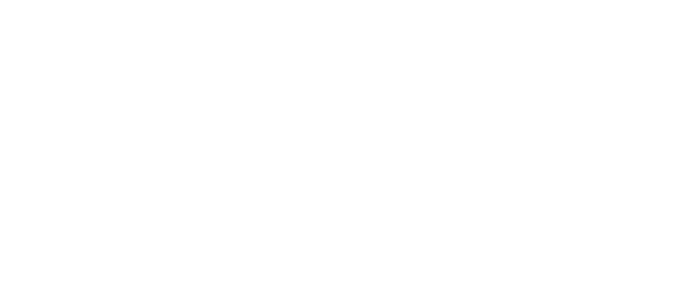
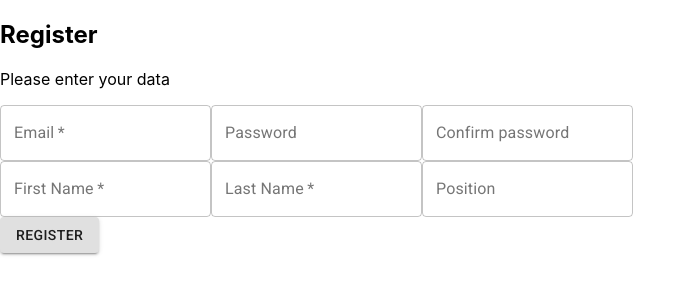
Before and after one commit to Foboss6/users-list, a React (Create React App) app: page /register in a window 1280 px wide. Shown: the top 300 px of the page, without its empty margins (0-696 px from the left). Built offline with nearby package versions, Linux system fonts and the light colour scheme; the HTML template or start-up script is replaced by a standard one.

Commit message:
added register form with not writing data to contx

```diff
--- a/src/App.js
+++ b/src/App.js
@@ -5,6 +5,7 @@
 import Create from './components/Create.js';
 import Edit from './components/Edit.js';
 import Login from './components/Login'
+import Register from './components/Register'
 import { UsersProvider } from './context/UsersContext';
 import PrivateRoute from './hocs/PrivateRoute'
 import { AdminsProvider } from './context/AdminsContext';
@@ -30,6 +31,7 @@
           </PrivateRoute>
           {/* <Route path='/users/:id' component={Edit} /> */}
           <Route path='/login' component={Login} />
+          <Route path='/register' component={Register} />
           <Route path='/context' component={CheckContext} />
         </Switch>
       </UsersProvider>
--- a/src/components/CheckContext.js
+++ b/src/components/CheckContext.js
@@ -9,6 +9,11 @@
     console.log(admins);
   }, [admins]);
 
+  // console.log('Admins from localStorage:');
+  // console.log(localStorage.getItem('admins'));
+  // console.log('Users from localStorage:');
+  // console.log(localStorage.getItem('users'));
+
   return (
     <div>
       <h1>Ceck context</h1>
--- a/src/components/Create.js
+++ b/src/components/Create.js
@@ -27,7 +27,7 @@
       ...user,
     });
   }
-
+// will delete later
   useEffect(() => {
     console.log(users);
   }, [users]);
--- /dev/null
+++ b/src/components/Register.js
@@ -0,0 +1,215 @@
+import React, { useEffect, useState } from 'react';
+
+import useUsersActions from '../hooks/useUsersActions'
+import useAdminsActions from '../hooks/useAdminsActions'
+
+import TextField from '@material-ui/core/TextField';
+import Button from '@material-ui/core/Button';
+import { useHistory } from 'react-router';
+
+const Register = () => {
+  const history = useHistory();
+
+  const { addNewUser, users } = useUsersActions();
+  const { addNewAdmin, admins } = useAdminsActions();
+
+  const [user, setUser] = useState({
+    firstName: '',
+    lastName: '',
+    position: ''
+  });
+
+  const [admin, setAdmin] = useState({
+    email: '',
+    pass: ''
+  });
+
+  const [helperText, setHelperText] = useState({
+    helperTextEmail: '',
+    helperTextPass: '',
+    helperTextPassConfirm: '',
+  });
+
+  const onUserInputChange = (event, fieldName) => {
+    setUser((prevState) => ({
+      ...prevState,
+      [fieldName]: event.target.value,
+    }));
+  }
+
+  const onAdminInputChange = (event, fieldName) => {
+    setAdmin((prevState) => ({
+      ...prevState,
+      [fieldName]: event.target.value,
+    }));
+
+    if(fieldName === 'pass') {
+      setHelperText((prevState) => ({
+        ...prevState,
+        helperTextPass: '',
+      }));
+    }
+  }
+
+  const handleButtonClick = () => {
+    // if((admin.email !== '') && (admin.pass !== '')) {
+    //   addNewAdmin({
+    //     id: Date.now(),
+    //     ...admin,
+    //   });
+    //   console.log('Admin added to Context');
+    // }
+    // else console.log('Enter email and password');
+
+    // if((user.firstName !== '') && (user.lastName !== '') && (user.position !== '')) {
+    //   addNewUser({
+    //     id: Date.now(),
+    //     ...user,
+    //   });
+    //   console.log('User added to Context');
+    // }
+    // else console.log('Enter user data');
+
+    // localStorage.setItem('isLoggedIn', 'true');
+
+    // history.push('/');
+
+    if( !admin.email ) {
+      setHelperText((prevState) => ({
+        ...prevState,
+        helperTextEmail: 'Enter email',
+      }));
+    } else {
+      if( !admin.pass ) {
+        setHelperText((prevState) => ({
+          ...prevState,
+          helperTextPass: 'Enter password',
+        }));
+      } else {
+
+
+        setHelperText((prevState) => ({
+          ...prevState,
+          helperTextPass: '',
+        }));
+      }
+
+      setHelperText((prevState) => ({
+        ...prevState,
+        helperTextEmail: '',
+      }));
+    }
+
+  }
+
+  const checkPasswordConfirm = (event) => {
+
+    if(admin.pass) { // If password field is not empty, go on
+      if(event.target.value) { // if confirm pass field is not empty, go on
+        // when bouth password are not empty, go on and check are they the same
+        if(admin.pass === event.target.value) {
+          // if bouth passwords are the same, turn off errors
+          setHelperText((prevState) => ({
+            ...prevState,
+            helperTextPass: '',
+            helperTextPassConfirm: '',
+          }));
+        } else { //if password are not the same, go out with massage
+          setHelperText((prevState) => ({
+          ...prevState,
+          helperTextPassConfirm: 'Passwords are not the same',
+        }));
+        }
+      } else {        // if confirm pass field is empty, go out with message
+        setHelperText((prevState) => ({
+          ...prevState,
+          helperTextPassConfirm: 'Enter confirm password',
+        }));
+      }
+    } else {         // If password field is empty, go out with message
+      setHelperText((prevState) => ({
+          ...prevState,
+          helperTextPass: 'Enter password',
+        }));
+    }
+  }
+
+  useEffect(() => {
+    console.log('AdminContext:');
+    console.log(admins);
+  }, [admins]);
+
+  useEffect(() => {
+    console.log('AdminContext:');
+    console.log(users);
+  }, [users]);
+
+  return (
+    <div>
+      <h2>Register</h2>
+      <p>Please enter your data</p>
+      <div>
+        <TextField
+          required
+          error={!!helperText.helperTextEmail}
+          helperText={helperText.helperTextEmail}
+          id="outlined-required-email"
+          label="Email"
+          variant="outlined"
+          onChange={(ev) => onAdminInputChange(ev, 'email')}
+        />
+        <TextField
+          id="outlined-password-input-pass"
+          label="Password"
+          type="password"
+          autoComplete="current-password"
+          variant="outlined"
+          error={!!helperText.helperTextPass}
+          helperText={helperText.helperTextPass}
+          onChange={(ev) => onAdminInputChange(ev, 'pass')}
+        />
+        <TextField
+          id="outlined-password-input-pass-confirm"
+          label="Confirm password"
+          type="password"
+          autoComplete="current-password"
+          variant="outlined"
+          error={!!helperText.helperTextPassConfirm}
+          helperText={helperText.helperTextPassConfirm}
+          onBlur={(ev) => checkPasswordConfirm(ev)}
+          // onChange={(ev)=> onInputChange(ev, 'pass')}
+        />
+      </div>
+      <div>
+      <TextField
+          required
+          id="outlined-required-first-name"
+          label="First Name"
+          variant="outlined"
+          onChange={(ev)=> onUserInputChange(ev, 'firstName')}
+        />
+      <TextField
+          required
+          id="outlined-required-last-name"
+          label="Last Name"
+          variant="outlined"
+          onChange={(ev)=> onUserInputChange(ev, 'lastName')}
+        />
+        <TextField
+          id="outlined-required-position"
+          label="Position"
+          variant="outlined"
+          onChange={(ev)=> onUserInputChange(ev, 'position')}
+        />
+      </div>
+      <div>
+        <Button variant='contained' onClick={handleButtonClick}>Register</Button>
+      </div>
+      <div>
+
+      </div>
+    </div>
+  )
+}
+
+export default Register;
```
Also changed, not shown: src/hocs/PrivateRoute.js (+2 -6 lines).
